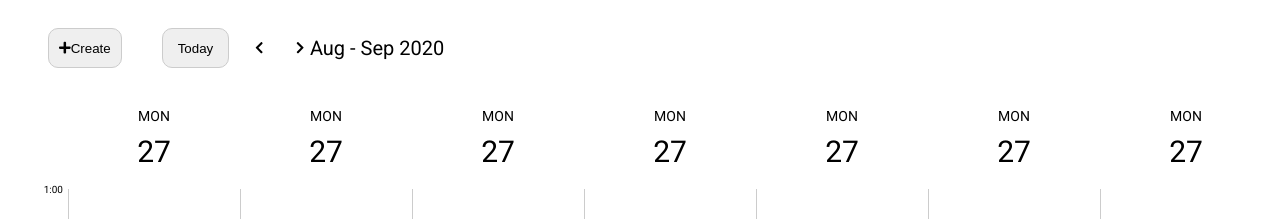
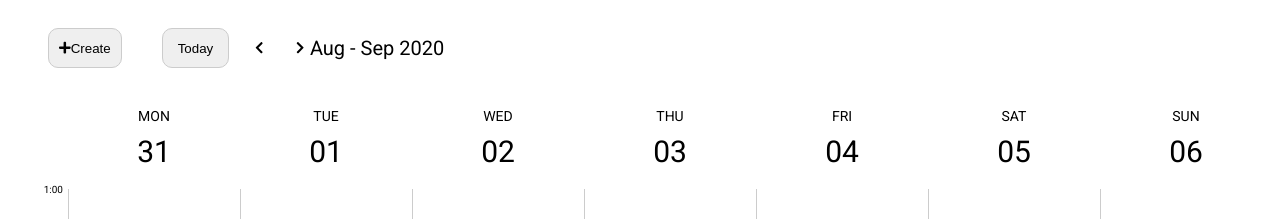
Before and after one commit to MikhailKamenchuk/calendar, a React app: page / in a window 1280 px wide. Shown: the top 219 px of the page. Built offline with nearby package versions, Linux system fonts and the light colour scheme.

Commit message:
separate calendar body with calendar header and added logic in this header

```diff
--- a/src/App.jsx
+++ b/src/App.jsx
@@ -2,44 +2,17 @@ import React, { useState } from 'react';
 import Header from './Header/Header';
 import Week from './Week/Week';
 import Sidebar from './Sidebar/Sidebar';
+import CalendarWeekHeader from './CalendarWeekHeader/CalendarWeekHeader';
 
 
 const App = () => {
+  const [currentWeek, setCurrentWeek] = useState(0);
 
   return (
     <>
-      <Header></Header>
+      <Header setCurrentWeek={setCurrentWeek} currentWeek={currentWeek}></Header>
       <main className="calendar">
-        <header className="calendar__header">
-          <div className="calendar__day-label">
-            <span className="calendar__day-name">Mon</span>
-            <span className="calendar__day-number">27</span>
-          </div>
-          <div className="calendar__day-label">
-            <span className="calendar__day-name">Mon</span>
-            <span className="calendar__day-number">27</span>
-          </div>
-          <div className="calendar__day-label">
-            <span className="calendar__day-name">Mon</span>
-            <span className="calendar__day-number">27</span>
-          </div>
-          <div className="calendar__day-label">
-            <span className="calendar__day-name">Mon</span>
-            <span className="calendar__day-number">27</span>
-          </div>
-          <div className="calendar__day-label">
-            <span className="calendar__day-name">Mon</span>
-            <span className="calendar__day-number">27</span>
-          </div>
-          <div className="calendar__day-label">
-            <span className="calendar__day-name">Mon</span>
-            <span className="calendar__day-number">27</span>
-          </div>
-          <div className="calendar__day-label">
-            <span className="calendar__day-name">Mon</span>
-            <span className="calendar__day-number">27</span>
-          </div>
-        </header>
+        <CalendarWeekHeader currentWeek={currentWeek}/>
         <div className="calendar__body">
           <Sidebar />
           <Week />
--- /dev/null
+++ b/src/CalendarWeekHeader/CalendarWeekHeader.jsx
@@ -0,0 +1,24 @@
+import React from 'react';
+import { getWeekStartDay } from '../utils/getWeekStartDay'
+
+const CalendarWeekHeader = ({ currentWeek }) => {
+  const createDayLable = (dayIdInWeek, id) => {
+    return (
+      <div key={id} className="calendar__day-label">
+        <span className="calendar__day-name">
+          {getWeekStartDay(currentWeek).day(dayIdInWeek).format("ddd")}
+        </span>
+        <span className="calendar__day-number">
+          {getWeekStartDay(currentWeek).day(dayIdInWeek).format("DD")}
+        </span>
+      </div>
+    )
+  }
+  return (
+    <header className="calendar__header">
+      {[...Array(7).keys()].map(dayIdInWeek => createDayLable(dayIdInWeek + 1, dayIdInWeek))}
+    </header>
+  )
+}
+
+export default CalendarWeekHeader
--- a/src/Header/Header.jsx
+++ b/src/Header/Header.jsx
@@ -1,14 +1,14 @@
 import React from 'react';
 import Navigation from '../Navigation/Navigation'
 
-const Header = () => {
+const Header = ({setCurrentWeek, currentWeek}) => {
   return (
     <header className="header">
       <button className="create-event-button">
         <i className="fas fa-plus"></i>
             Create
         </button>
-      <Navigation />
+      <Navigation setCurrentWeek={setCurrentWeek} currentWeek={currentWeek}/>
     </header>
   )
 }
--- a/src/Navigation/Navigation.jsx
+++ b/src/Navigation/Navigation.jsx
@@ -1,13 +1,8 @@
 import React, { useState } from 'react';
-import moment from 'moment'
+import moment from 'moment';
+import { getWeekStartDay } from '../utils/getWeekStartDay'
 
-const getWeekStartDay = (currentWeek) => {
-  const lastMondayByCurrentDate = moment().day(currentWeek * 7 + 1);
-  return lastMondayByCurrentDate
-}
-
-const Navigation = () => {
-  const [currentWeek, setCurrentWeek] = useState(0);
+const Navigation = ({setCurrentWeek, currentWeek}) => {
 
   const weekStartDay = getWeekStartDay(currentWeek);
   const weekEndDay = moment(weekStartDay).day(7);
--- /dev/null
+++ b/src/utils/getWeekStartDay.js
@@ -0,0 +1,6 @@
+import moment from 'moment';
+
+export const getWeekStartDay = (currentWeek) => {
+  const lastMondayByCurrentDate = moment().day(currentWeek * 7 + 1);
+  return lastMondayByCurrentDate
+}
```
